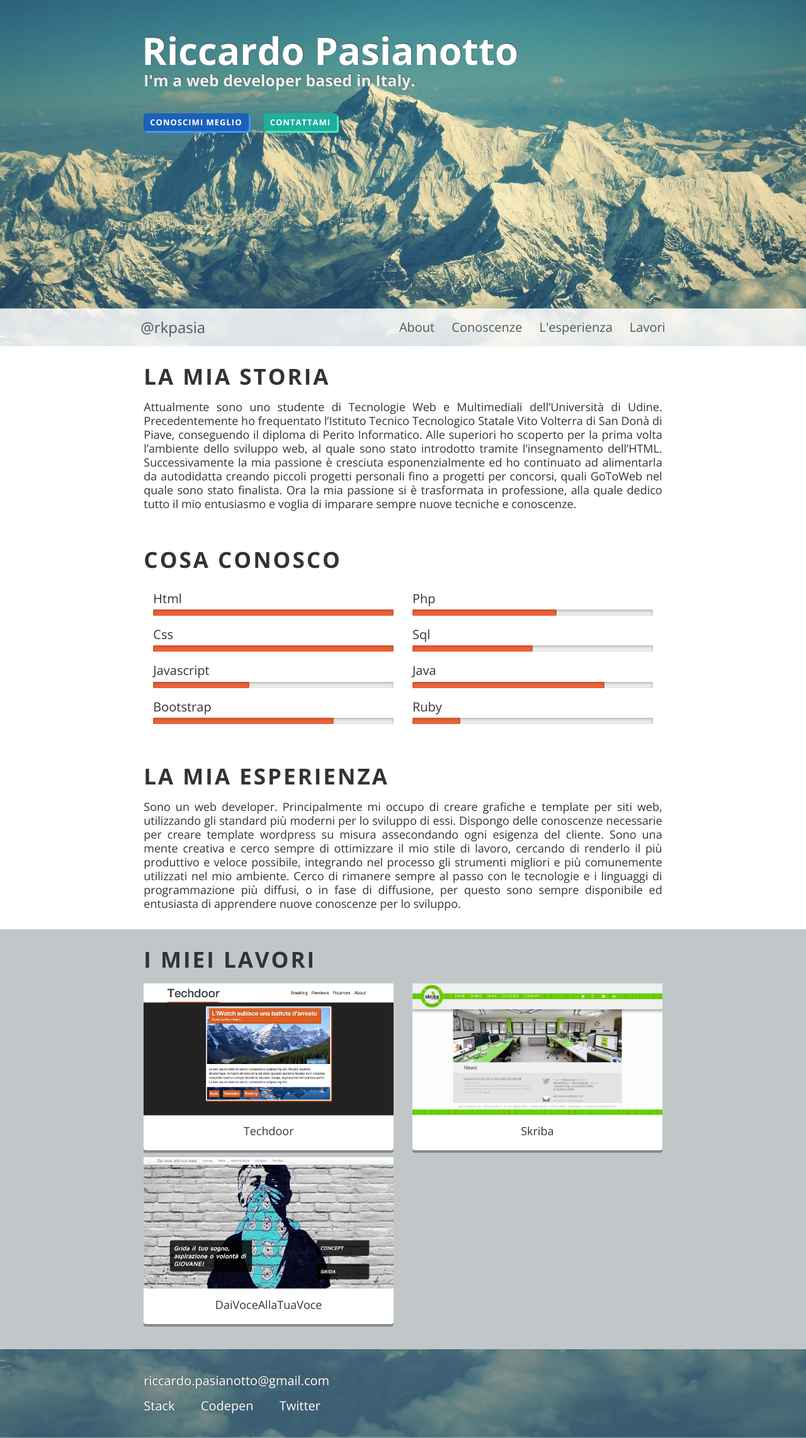
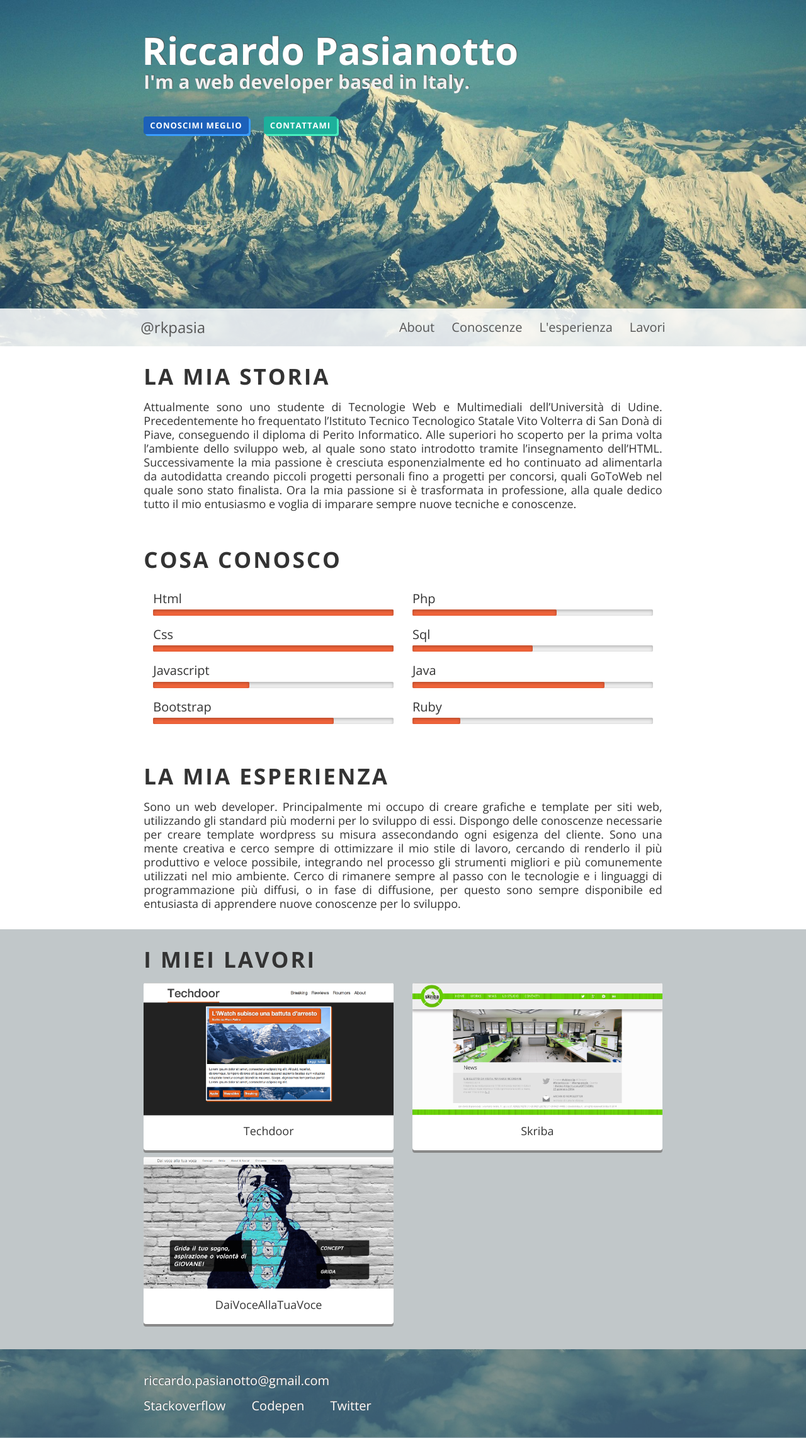
Before and after one commit to rkpasia/rkpasia.github.io, a Jekyll site: the page built from index.html, in a window 1280 px wide. Shown: the whole page at 63% size. Built offline with Jekyll 4.4.1, drawn with Linux system fonts in a browser that asks for light colours.

```diff
--- a/_data/portfolio.yml
+++ b/_data/portfolio.yml
@@ -28,6 +28,6 @@ what_i_do_about: "Sono un web developer. Principalmente mi occupo di creare graf
 
 # Portfolio footer social contact
 social_contact:
-- {name: Stack, link: "http://stackoverflow.com/users/1777549/rkpasia"}
+- {name: Stackoverflow, link: "http://stackoverflow.com/users/1777549/rkpasia"}
 - {name: Codepen, link: "http://codepen.io/Pasia"}
 - {name: Twitter, link: "http://twitter.com/rkpasia"}
--- a/css/main.css
+++ b/css/main.css
@@ -278,10 +278,23 @@ table {
   .col-offset-sm-12 {
     margin-left: 100%;
   }
+
+  .navigation .nav-heading {
+    display: none;
+  }
+
+  .navigation ul {
+    width: 100%;
+    float: left;
+  }
+
+  .navigation ul li {
+    margin: 0 5% 0 0;
+    float: left;
+  }
 }
 /* iPads (portrait and landscape) ----------- */
 @media only screen and (min-width: 768px) {
-  /* Styles */
   .col-md-1 {
     position: relative;
     float: left;
@@ -472,6 +485,20 @@ table {
 
   .col-offset-md-12 {
     margin-left: 100%;
+  }
+
+  .navigation .nav-heading {
+    display: none;
+  }
+
+  .navigation ul {
+    width: 100%;
+    float: left;
+  }
+
+  .navigation ul li {
+    margin: 0 5% 0 0;
+    float: left;
   }
 }
 /* Desktops and laptops ----------- */
@@ -667,10 +694,23 @@ table {
   .col-offset-md-12 {
     margin-left: 100%;
   }
+
+  .navigation .nav-heading {
+    display: block;
+  }
+
+  .navigation ul {
+    width: 65%;
+    float: right;
+  }
+
+  .navigation ul li {
+    margin: 0 0 0 5%;
+    float: right;
+  }
 }
 /* Large screens ----------- */
 @media only screen and (min-width: 1824px) {
-  /* Styles */
   .col-lg-1 {
     position: relative;
     float: left;
@@ -951,17 +991,35 @@ header .presentation-heading {
 }
 
 header .presentation-heading h1 {
-  font-size: 60px;
   margin: 50px 0 5px -3px;
   color: #FFF;
   text-shadow: 1px -1px 1px #555;
 }
+@media only screen and (min-width: 320px) {
+  header .presentation-heading h1 {
+    font-size: 30px;
+  }
+}
+@media only screen and (min-width: 768px) {
+  header .presentation-heading h1 {
+    font-size: 60px;
+  }
+}
 
 header .presentation-heading h2 {
-  font-size: 25px;
   margin-bottom: 45px;
   color: #efefef;
   text-shadow: 1px -1px 1px #555;
+}
+@media only screen and (min-width: 320px) {
+  header .presentation-heading h2 {
+    font-size: 20px;
+  }
+}
+@media only screen and (min-width: 768px) {
+  header .presentation-heading h2 {
+    font-size: 30px;
+  }
 }
 
 header .presentation-heading .btn {
@@ -971,6 +1029,7 @@ header .presentation-heading .btn {
 header .presentation-heading .contattami {
   background-color: #1daf9b;
   box-shadow: 3px 3px 0px #47eebe;
+  clear: right;
 }
 
 .nav-container {
@@ -1007,21 +1066,21 @@ section.nav-container::before {
   color: #555;
 }
 
-.navigation ul {
-  width: 65%;
-  float: right;
-}
-
-.navigation ul li {
-  margin: 0 0 0 5%;
-  float: right;
-}
-
 .navigation ul li a {
   text-decoration: none;
   color: #555;
   font-size: 20px;
   font-weight: 300;
+}
+@media only screen and (min-width: 320px) {
+  .navigation ul li a {
+    font-size: 15px;
+  }
+}
+@media only screen and (min-width: 768px) {
+  .navigation ul li a {
+    font-size: 20px;
+  }
 }
 
 .content > section {
@@ -1032,10 +1091,19 @@ section.nav-container::before {
 
 .content > section h1 {
   text-transform: uppercase;
-  font-size: 35px;
   margin-bottom: 20px;
   font-weight: 800;
   letter-spacing: 3px;
+}
+@media only screen and (min-width: 320px) {
+  .content > section h1 {
+    font-size: 20px;
+  }
+}
+@media only screen and (min-width: 768px) {
+  .content > section h1 {
+    font-size: 35px;
+  }
 }
 
 .content > section p {
@@ -1045,6 +1113,16 @@ section.nav-container::before {
   font-weight: 300;
   text-align: justify;
 }
+@media only screen and (min-width: 320px) {
+  .content > section p {
+    font-size: 14px;
+  }
+}
+@media only screen and (min-width: 768px) {
+  .content > section p {
+    font-size: 18px;
+  }
+}
 
 .content .skill-name {
   width: 90px;
@@ -1052,8 +1130,17 @@ section.nav-container::before {
   text-align: left;
   margin-bottom: 5px;
   margin-top: 15px;
-  font-size: 20px;
   padding-right: 15px;
+}
+@media only screen and (min-width: 320px) {
+  .content .skill-name {
+    font-size: 16px;
+  }
+}
+@media only screen and (min-width: 768px) {
+  .content .skill-name {
+    font-size: 20px;
+  }
 }
 
 .content .skill progress[value] {
@@ -1128,9 +1215,18 @@ footer .footer-nav {
 }
 
 footer .footer-nav h2 {
-  font-size: 20px;
   text-shadow: 1px -1px 1px #555;
   line-height: 40px;
+}
+@media only screen and (min-width: 320px) {
+  footer .footer-nav h2 {
+    font-size: 16px;
+  }
+}
+@media only screen and (min-width: 768px) {
+  footer .footer-nav h2 {
+    font-size: 20px;
+  }
 }
 
 footer .footer-nav h2 a {
@@ -1148,6 +1244,15 @@ footer .footer-nav ul li a {
   text-decoration: none;
   color: #FFF;
   text-shadow: 0px -1px 1px #555;
-  font-size: 20px;
   font-weight: 400;
 }
+@media only screen and (min-width: 320px) {
+  footer .footer-nav ul li a {
+    font-size: 16px;
+  }
+}
+@media only screen and (min-width: 768px) {
+  footer .footer-nav ul li a {
+    font-size: 20px;
+  }
+}
```
Also changed, not shown: _sass/_layout.scss (+51 -11 lines), _sass/_media.scss (+48 -2 lines).
